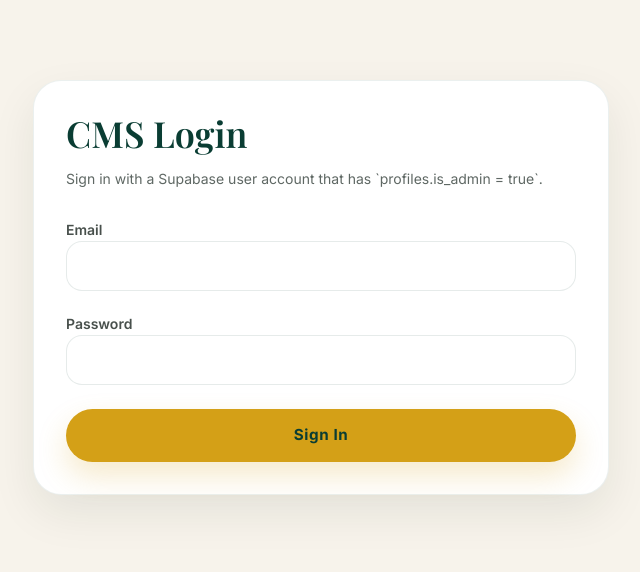
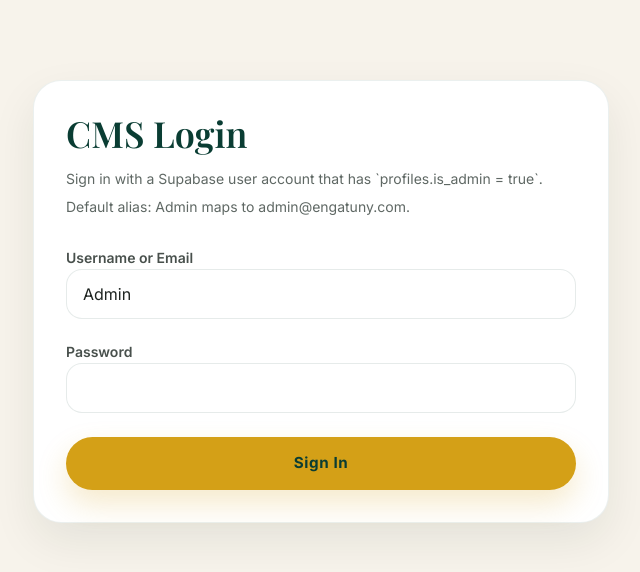
Before and after one commit to Shakesdigital/engatuny, a Next.js app: page /admin/login in a window 1280 px wide. Shown: the top 572 px of the page, without its empty margins (319-959 px from the left). Built offline with nearby package versions, Linux system fonts and the light colour scheme; no server answers; the database is empty.

Commit message:
Support Admin username alias for CMS login

```diff
--- a/components/admin/login-form.tsx
+++ b/components/admin/login-form.tsx
@@ -3,12 +3,17 @@
 import type { FormEvent } from "react";
 import { useState } from "react";
 import { useRouter, useSearchParams } from "next/navigation";
+import {
+  DEFAULT_ADMIN_EMAIL,
+  DEFAULT_ADMIN_USERNAME,
+  resolveAdminLogin,
+} from "@/lib/admin-credentials";
 import { createSupabaseBrowserClient } from "@/lib/supabase/browser";
 
 export function AdminLoginForm() {
   const router = useRouter();
   const searchParams = useSearchParams();
-  const [email, setEmail] = useState("");
+  const [identifier, setIdentifier] = useState(DEFAULT_ADMIN_USERNAME);
   const [password, setPassword] = useState("");
   const [error, setError] = useState<string | null>(
     searchParams.get("error") === "admin"
@@ -25,7 +30,7 @@ export function AdminLoginForm() {
     try {
       const supabase = createSupabaseBrowserClient();
       const { error: signInError } = await supabase.auth.signInWithPassword({
-        email,
+        email: resolveAdminLogin(identifier),
         password,
       });
 
@@ -46,15 +51,17 @@ export function AdminLoginForm() {
       <h1 className="font-heading text-4xl text-forest-900">CMS Login</h1>
       <p className="mt-3 text-sm leading-7 text-charcoal-600">
         Sign in with a Supabase user account that has `profiles.is_admin = true`.
+        Default alias: {DEFAULT_ADMIN_USERNAME} maps to {DEFAULT_ADMIN_EMAIL}.
       </p>
       <div className="mt-6 space-y-5">
         <label className="block space-y-2">
-          <span className="text-sm font-semibold text-charcoal-700">Email</span>
+          <span className="text-sm font-semibold text-charcoal-700">Username or Email</span>
           <input
-            type="email"
+            type="text"
             required
-            value={email}
-            onChange={(event) => setEmail(event.target.value)}
+            value={identifier}
+            onChange={(event) => setIdentifier(event.target.value)}
+            placeholder={DEFAULT_ADMIN_USERNAME}
             className="w-full rounded-[1rem] border border-forest-900/10 bg-white px-4 py-3 outline-none focus:border-forest-900"
           />
         </label>
--- /dev/null
+++ b/lib/admin-credentials.ts
@@ -0,0 +1,12 @@
+export const DEFAULT_ADMIN_USERNAME = "Admin";
+export const DEFAULT_ADMIN_EMAIL = "admin@engatuny.com";
+
+export function resolveAdminLogin(identifier: string) {
+  const normalized = identifier.trim();
+
+  if (normalized.toLowerCase() === DEFAULT_ADMIN_USERNAME.toLowerCase()) {
+    return DEFAULT_ADMIN_EMAIL;
+  }
+
+  return normalized;
+}
```
Also changed, not shown: 1 other file (tests, documents, lock files or other folders).
